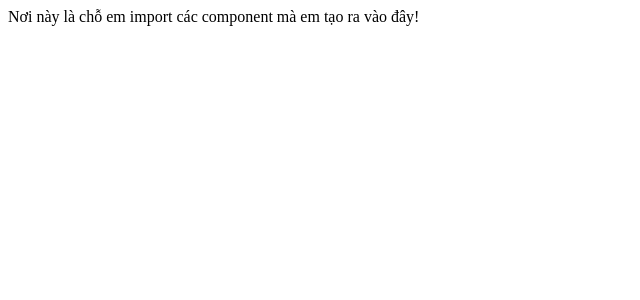
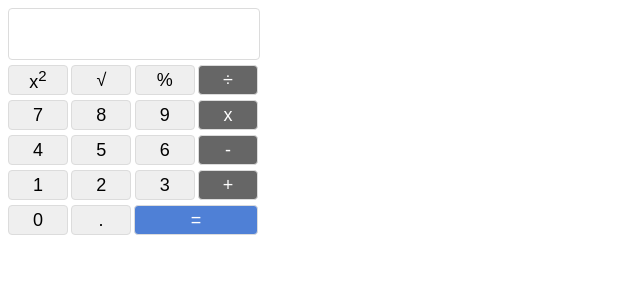
Before and after one commit to tranphuquocit/learn_angular_v2, an Angular app: page / in a window 1280 px wide. Shown: the top 300 px of the page, without its empty margins (0-640 px from the left). Built offline with nearby package versions, Linux system fonts and the light colour scheme.

Commit message:
Bai tap lam may tinh cam tay input output

```diff
--- a/src/app/app.component.html
+++ b/src/app/app.component.html
@@ -1 +1,35 @@
-Nơi này là chỗ em import các component mà em tạo ra vào đây!
+<div class="phep-tinh">
+  <span>{{phepTinh}}</span>
+</div>
+<div class="ket-qua">
+  <span>{{inputValueFromButton}}</span>
+</div>
+<div class="hang hang-so-thu-4">
+  <app-button [inputValue]="'x<sup>2</sup>'" (outputValue)="clickButton($event)"></app-button>
+  <app-button [inputValue]="'√'" (outputValue)="clickButton($event)"></app-button>
+  <app-button [inputValue]="'%'" (outputValue)="clickButton($event)"></app-button>
+  <app-button [inputValue]="'÷'" (outputValue)="clickButton($event)"></app-button>
+</div>
+<div class="hang hang-so-thu-3">
+  <app-button [inputValue]="7" (outputValue)="clickButton($event)"></app-button>
+  <app-button [inputValue]="8" (outputValue)="clickButton($event)"></app-button>
+  <app-button [inputValue]="9" (outputValue)="clickButton($event)"></app-button>
+  <app-button [inputValue]="'x'" (outputValue)="clickButton($event)"></app-button>
+</div>
+<div class="hang hang-so-thu-2">
+  <app-button [inputValue]="4" (outputValue)="clickButton($event)"></app-button>
+  <app-button [inputValue]="5" (outputValue)="clickButton($event)"></app-button>
+  <app-button [inputValue]="6" (outputValue)="clickButton($event)"></app-button>
+  <app-button [inputValue]="'-'" (outputValue)="clickButton($event)"></app-button>
+</div>
+<div class="hang hang-so-thu-1">
+  <app-button [inputValue]="1" (outputValue)="clickButton($event)"></app-button>
+  <app-button [inputValue]="2" (outputValue)="clickButton($event)"></app-button>
+  <app-button [inputValue]="3" (outputValue)="clickButton($event)"></app-button>
+  <app-button [inputValue]="'+'" (outputValue)="clickButton($event)"></app-button>
+</div>
+<div class="hang hang-0">
+  <app-button [inputValue]="'0'" (outputValue)="clickButton($event)"></app-button>
+  <app-button [inputValue]="'.'" (outputValue)="clickButton($event)"></app-button>
+  <app-button [inputValue]="'='" (outputValue)="clickButton($event)"></app-button>
+</div>
--- a/src/app/app.component.scss
+++ b/src/app/app.component.scss
@@ -1,17 +1,22 @@
-// .mau-do {
-//   color: red;
-// }
-
-// .mau-xanh {
-//   color: blue;
-// }
-
-.mau {
-  color: yellow;
-  &-do {
-    color: red;
-  }
-  &-xanh {
-    color: blue;
+.hang {
+  display: flex;
+  flex-direction: row;
+  justify-content: space-between;
+  width: 250px;
+  margin-top: 5px;
+  .hang-0 {
+    background-color: aqua;
   }
 }
+
+.ket-qua {
+  height: 50px;
+  border: 1px solid gainsboro;
+  width: 250px;
+  border-radius: 4px;
+  text-align: right;
+  line-height: 50px;
+  span {
+    margin-right: 5px;
+  }
+}
--- a/src/app/app.component.ts
+++ b/src/app/app.component.ts
@@ -7,5 +7,34 @@ import { Component } from '@angular/core';
 })
 export class AppComponent {
 
-  public baCach: any;
+  // Khai bao bien
+  public phepTinh: string = '';
+  public inputValueFromButton: string = '';
+  constructor() {}
+
+  /**
+   * @author Zin
+   * @param $event: Giá trị này nhận khi nhấn nút trên máy tính
+   *  xử lý khi thây nhấn nút = thì gọi function btnBang
+   */
+  public clickButton($event: any) {
+    if($event === '=') {
+      this.btnBang(this.inputValueFromButton);
+      return;
+    }
+    this.inputValueFromButton += `${$event}`;
+  }
+
+  /**
+   * @author Zin
+   * @param toanTu nhận giá trị ở function clickButton
+   * rồi dùng eval tính toán
+   */
+  private btnBang(toanTu: any) {
+    let toanTuMoi = toanTu.replace('÷', '/');
+    toanTuMoi = toanTu.replace('x', '*');
+    let kq = eval(toanTuMoi);
+    this.phepTinh =  `${this.inputValueFromButton} =`;
+    this.inputValueFromButton = kq;
+  }
 }
--- a/src/app/app.module.ts
+++ b/src/app/app.module.ts
@@ -4,13 +4,15 @@ import { BrowserModule } from '@angular/platform-browser';
 import { AppComponent } from './app.component';
 
 import { FormsModule } from '@angular/forms';
+import { ButtonComponent } from './components/button/button.component';
 
 const COMPONENT = [
+  ButtonComponent
 ]
 
 @NgModule({
   declarations: [
-    AppComponent
+    AppComponent, ...COMPONENT
   ],
   imports: [
     BrowserModule,
--- /dev/null
+++ b/src/app/components/button/button.component.html
@@ -0,0 +1,5 @@
+<button
+  [ngClass]="inputClass"
+  [innerHTML]="inputValue"
+  (click)="sendValue(inputValue)">
+</button>
--- /dev/null
+++ b/src/app/components/button/button.component.scss
@@ -0,0 +1,20 @@
+button {
+  min-width: 60px;
+  width: auto;
+  height: 30px;
+  border-radius: 4px;
+  border: 1px solid gainsboro;
+  font-size: 18px;
+}
+
+.style {
+  &-xanh {
+    background-color: #4f80d6;
+    color: #fff;
+    min-width: 124px;
+  }
+  &-den {
+    background-color: #666;
+    color: #fff;
+  }
+}
--- /dev/null
+++ b/src/app/components/button/button.component.ts
@@ -0,0 +1,38 @@
+import { Component, EventEmitter, Input, OnChanges, OnDestroy, OnInit, Output, SimpleChanges } from "@angular/core";
+
+@Component({
+  selector: 'app-button',
+  templateUrl: './button.component.html',
+  styleUrls: ['./button.component.scss']
+})
+
+export class ButtonComponent implements OnChanges, OnInit, OnDestroy {
+
+  @Input() inputValue: any = 0;
+  @Output() outputValue = new EventEmitter();
+  public inputClass: any = '';
+  constructor() {
+    // Chạy đầu tiên khi khởi tạo component
+  }
+  ngOnChanges(changes: SimpleChanges): void {
+    // Chạy tiếp theo check xem sự thay đổi của biến sau khi khởi tạo
+    if(this.inputValue === '=') {
+      this.inputClass = 'style-xanh';
+    }
+    if(this.inputValue === '+' || this.inputValue === '-' ||
+    this.inputValue === 'x' || this.inputValue === '÷') {
+      this.inputClass = 'style-den';
+    }
+  }
+  ngOnInit(): void {
+    // Chạy tiếp theo
+  }
+
+  ngOnDestroy(): void {
+    // Chạy cuối cùng
+  }
+
+  public sendValue(value: any) {
+    this.outputValue.emit(value);
+  }
+}
```
Also changed, not shown: src/app/components/index.ts (added).
